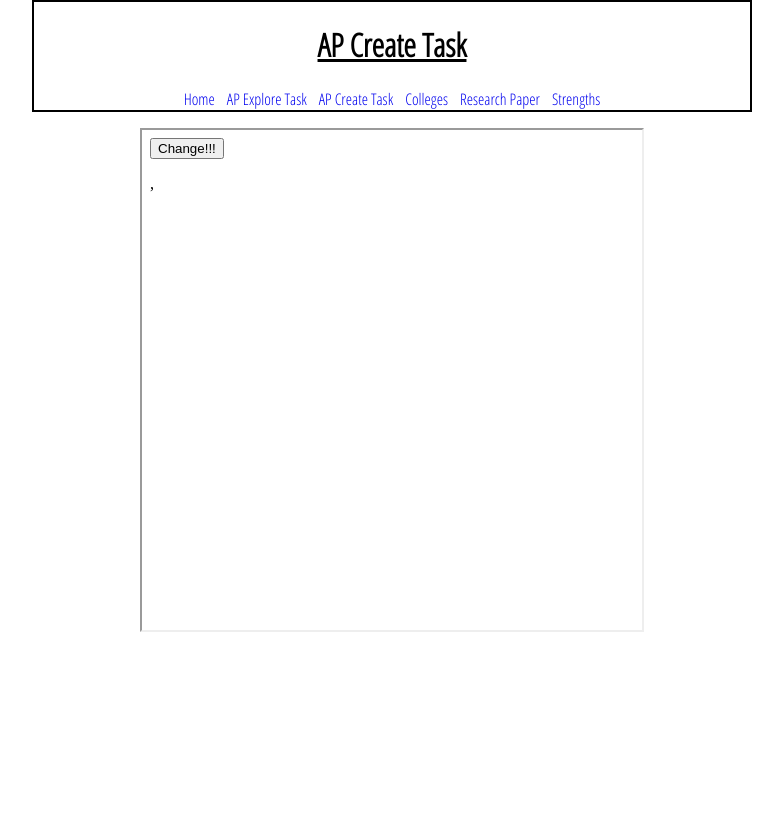
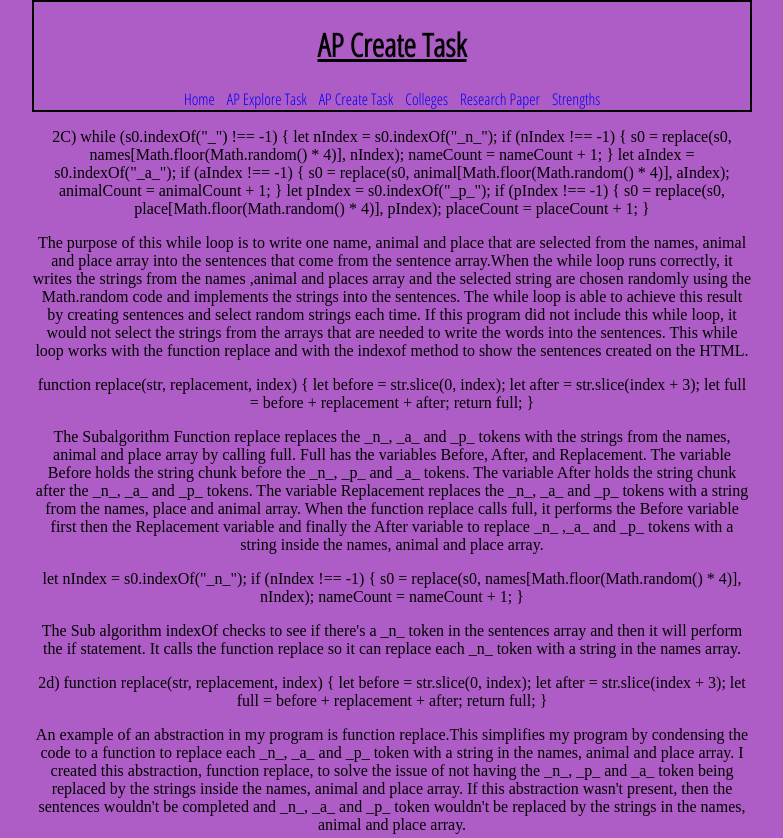
Before and after one commit to RealGogeta/RealGogeta.github.io, a plain HTML site: page ap-create.html in a window 1280 px wide. Shown: the top 838 px of the page, without its empty margins (248-1031 px from the left). Before the commit the page ends 800 px from the top, so only its background shows below. Drawn offline with nearby package versions, Linux system fonts and the light colour scheme.

Commit message:
Updating my site

```diff
--- a/ap-create.html
+++ b/ap-create.html
@@ -18,7 +18,61 @@
                    <a class="nav-item" href="research-paper.html">Research Paper</a>
                    <a class="nav-item" href="strength.html">Strengths</a>
             </div>
-            <p></p>
+            <p>2C)
+
+                 while (s0.indexOf("_") !== -1) {
+    let nIndex = s0.indexOf("_n_");
+    if (nIndex !== -1) {
+        s0 = replace(s0, names[Math.floor(Math.random() * 4)], nIndex);
+        nameCount = nameCount + 1;
+    }
+    let aIndex = s0.indexOf("_a_");
+    if (aIndex !== -1) {
+        s0 = replace(s0, animal[Math.floor(Math.random() * 4)], aIndex);
+        animalCount = animalCount + 1;
+    }
+    let pIndex = s0.indexOf("_p_");
+    if (pIndex !== -1) {
+        s0 = replace(s0, place[Math.floor(Math.random() * 4)], pIndex);
+        placeCount = placeCount + 1;
+    }
+</p>
+
+<p>The purpose of this while loop is to write one name, animal and place that are selected from the names, animal and place array into the sentences that come from the sentence array.When the while loop runs correctly, it writes the strings from the names ,animal and places array and the selected string are chosen randomly using the Math.random code and implements the strings into the sentences. The while loop is able to achieve this result by creating sentences and select random strings each time. If this program did not include this while loop, it would not select the strings from the arrays that are needed to write the words into the sentences. This while loop works with the function replace and with the indexof method to show the sentences created on the HTML.</p>
+
+<p>function replace(str, replacement, index) {
+      let before = str.slice(0, index);
+      let after = str.slice(index + 3);
+      let full = before + replacement + after;
+      return full;
+  }
+
+ </p>
+
+ <p>The Subalgorithm Function replace replaces the _n_, _a_ and _p_ tokens with the strings from the names, animal and place array  by calling full. Full has the variables Before, After, and  Replacement. The variable Before holds the string chunk before the _n_, _p_ and _a_ tokens. The variable After holds the string chunk after the _n_, _a_ and _p_ tokens. The variable Replacement replaces the _n_, _a_ and _p_ tokens with a string from the names, place and animal array. When the function replace calls full, it performs the Before variable first then the Replacement variable and finally the After variable to replace _n_ ,_a_ and _p_ tokens with a string inside the names, animal and place array.</p>
+
+ <p>let nIndex = s0.indexOf("_n_");
+  if (nIndex !== -1) {
+      s0 = replace(s0, names[Math.floor(Math.random() * 4)], nIndex);
+      nameCount = nameCount + 1;
+  }
+
+ </p>
+
+ <p>The Sub algorithm indexOf checks to see if there's a _n_ token in the sentences array and then it will perform the if statement. It calls the function replace so it can replace each _n_ token with a string in the names array.</p>
+
+<p>
+    2d)
+
+    function replace(str, replacement, index) {
+      let before = str.slice(0, index);
+      let after = str.slice(index + 3);
+      let full = before + replacement + after;
+      return full;
+  }
+</p>
+
+<p>An example of an abstraction in my program is function replace.This simplifies my program by condensing the code to a function to replace each _n_, _a_ and _p_ token with a string in the names, animal and place array. I created this abstraction, function replace, to solve the issue of not having the _n_, _p_ and _a_ token being replaced by the strings inside the names, animal and place array. If this abstraction wasn't present, then the sentences wouldn't be completed and _n_, _a_ and _p_ token wouldn't be replaced by the strings in the names, animal and place array.</p>
              <iframe src="create/index.html" width="500" height="500"/>
         </div>
     </body>
--- a/stylesheet.css
+++ b/stylesheet.css
@@ -1,6 +1,7 @@
 body{
     margin: 0 auto;
     width: 720px;
+    background-color: #ae5dc6;
 }
 
 .content{
@@ -36,7 +37,6 @@ li{
 }
 img{
     width: 360px;
+    text-align:center;
+    padding-left: 190px;
 }
-.college{
-    text-align: center;
-}
```
Also changed, not shown: ap-explore.html (+1 -1 lines), college.html (+3 -1 lines), index.html (+1 -0 lines).
